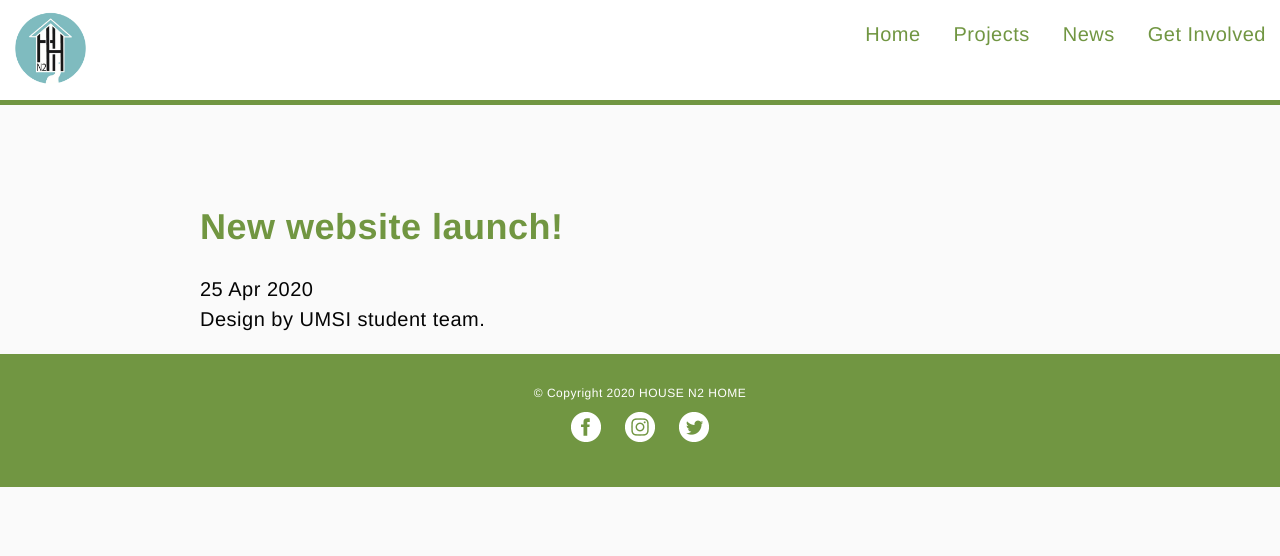
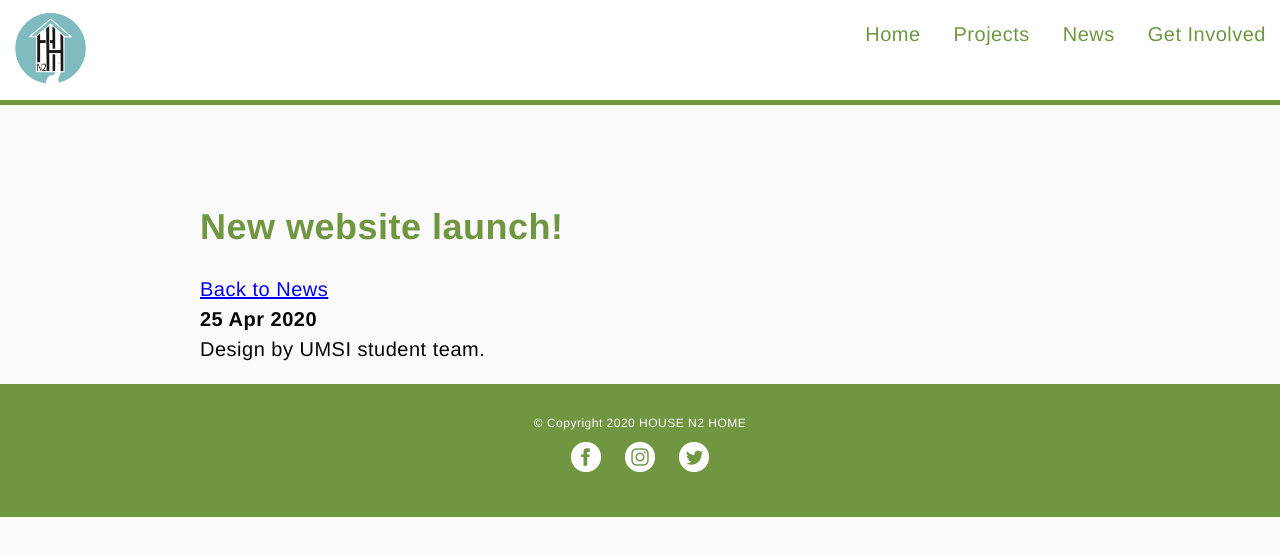
Before and after one commit to si-air2020/si-air2020.github.io, a Jekyll site: the page built from _posts/2020-04-25-new-website-launch.md, in a window 1280 px wide. Shown: the top 556 px of the page. Built offline with Jekyll 4.4.1, drawn with Linux system fonts in a browser that asks for light colours.

Commit message:
Update post.html

```diff
--- a/_layouts/post.html
+++ b/_layouts/post.html
@@ -3,7 +3,8 @@ layout: default
 ---
 <div class="news-section">
   <h1>{{ page.title }}</h1>
-  <p class="meta">{{ page.date | date_to_string }}</p>
+  <a href="/news">Back to News</a>
+  <p class="meta"><strong>{{ page.date | date_to_string }}</strong></p>
 
   <div class="post">
     {{ content }}
```
